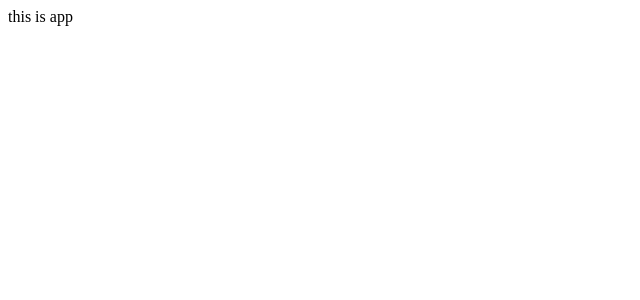
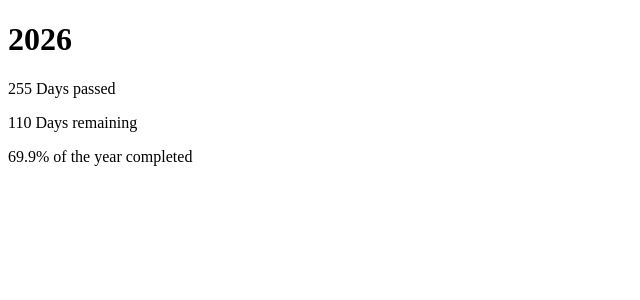
Before and after one commit to yashvardhannautiyal/Days-widget, a React (Vite) app: page / in a window 1280 px wide. Shown: the top 300 px of the page, without its empty margins (0-640 px from the left). Built offline with nearby package versions, Linux system fonts and the light colour scheme.

Commit message:
Added basic structure and dates

```diff
--- a/src/App.jsx
+++ b/src/App.jsx
@@ -1,9 +1,46 @@
 import React from 'react'
 
 function App() {
+
+  const currentDate = new Date();
+
+  const currentYear = currentDate.getFullYear();
+
+  const startOfYear = new Date(currentYear, 0, 1); // (year, month, date) - in js month start with 0
+  const startOfNextYear = new Date(currentYear + 1, 0, 1);
+
+  //js "Date" object are stored in milliseconds internally. It does not give number of days directly
+  //1 second = 1000 ms
+  //1 minute = 60 s
+  //1 hour = 60 min
+  //1 day = 24 hr
+
+  //1000 * 60 * 60 * 24 = 86,400,000
+  const totalDays = Math.round((startOfNextYear -  startOfYear) / (1000 * 60 * 60 * 24));
+
+  const daysPassed = Math.floor((currentDate - startOfYear) / (1000 * 60 * 60 * 24));
+
+  const daysRemaining = totalDays - daysPassed;
+
+  const progressPercent = (daysPassed / totalDays) * 100;
+
   return (
     <div>
-      this is app
+      <h1>{currentYear}</h1>
+
+      <div>
+        <p>{daysPassed} Days passed</p>
+      </div>
+
+      <div>
+        <p>{daysRemaining} Days remaining</p>
+      </div>
+
+      <div>
+        <div>
+        <p>{progressPercent.toFixed(1)}% of the year completed </p>
+        </div>
+      </div>
     </div>
   )
 }
```
